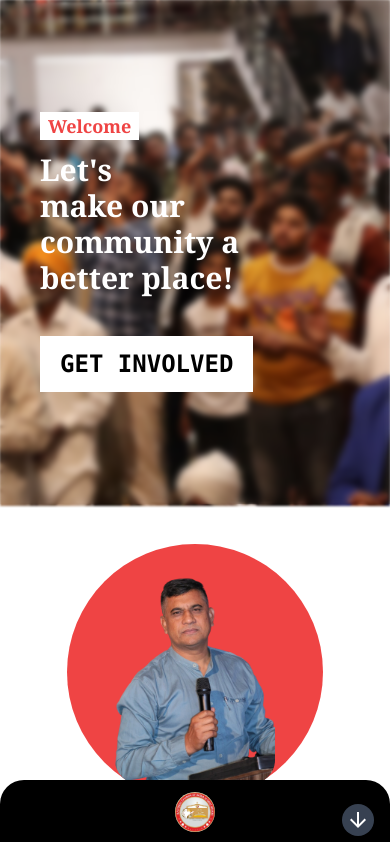
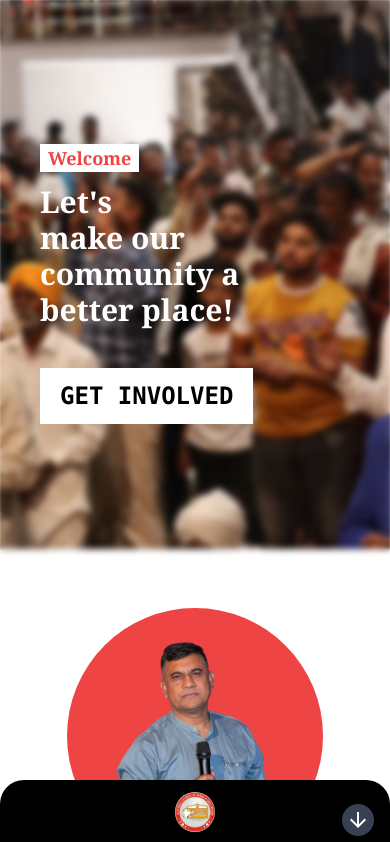
Before and after one commit to Halix7/Church-Website, a React (Vite) app: page / in a window 390 px wide. Shown: the top 842 px of the page. Built offline with nearby package versions, Linux system fonts and the light colour scheme.

Commit message:
fifth commit

```diff
--- a/src/components/subcomp/Head.jsx
+++ b/src/components/subcomp/Head.jsx
@@ -4,8 +4,8 @@ import { Link } from 'react-router-dom';
 const Head = () => {
   return (
     <div className="main  bg-cover bg-no-repeat bg-right-bottom" >
-      <img className="absolute w-[100%] h-[60%]  md:h-[35rem] blur-[1px] object-cover " loading="lazy" src={croud} alt="croud" />
-        <div className="backdrop-blur-[3px] grid place-items-start text-white font-bold text-lg py-28  px-10 md:p-36 md:text-3xl">
+      <img className="absolute w-[100%] h-[65%]  md:h-[35rem] blur-[1px] object-cover " loading="lazy" src={croud} alt="croud" />
+        <div className="backdrop-blur-[3px] grid place-items-start text-white font-bold text-lg py-36  px-10 md:p-36 md:text-3xl">
         <span className="text-red-500 bg-white px-2 mb-3 font-serif ">Welcome</span>
           <h1 className="text-3xl font-serif ">Let's <br /> make our <br /> community a <br /> better place!</h1>
           <button className="bg-white relative z-10 font-mono text-2xl text-black px-5 py-3 mt-10 after:content-['']     after:absolute after:-z-10 after:bg-black after:top-0 after:left-0 after:h-0 after:w-[100%]  hover:text-white hover:after:h-[100%] hover:after:top-auto hover:after:bottom-0 after:transition-all after:ease after:duration-350  "><Link to="/contact">
```
